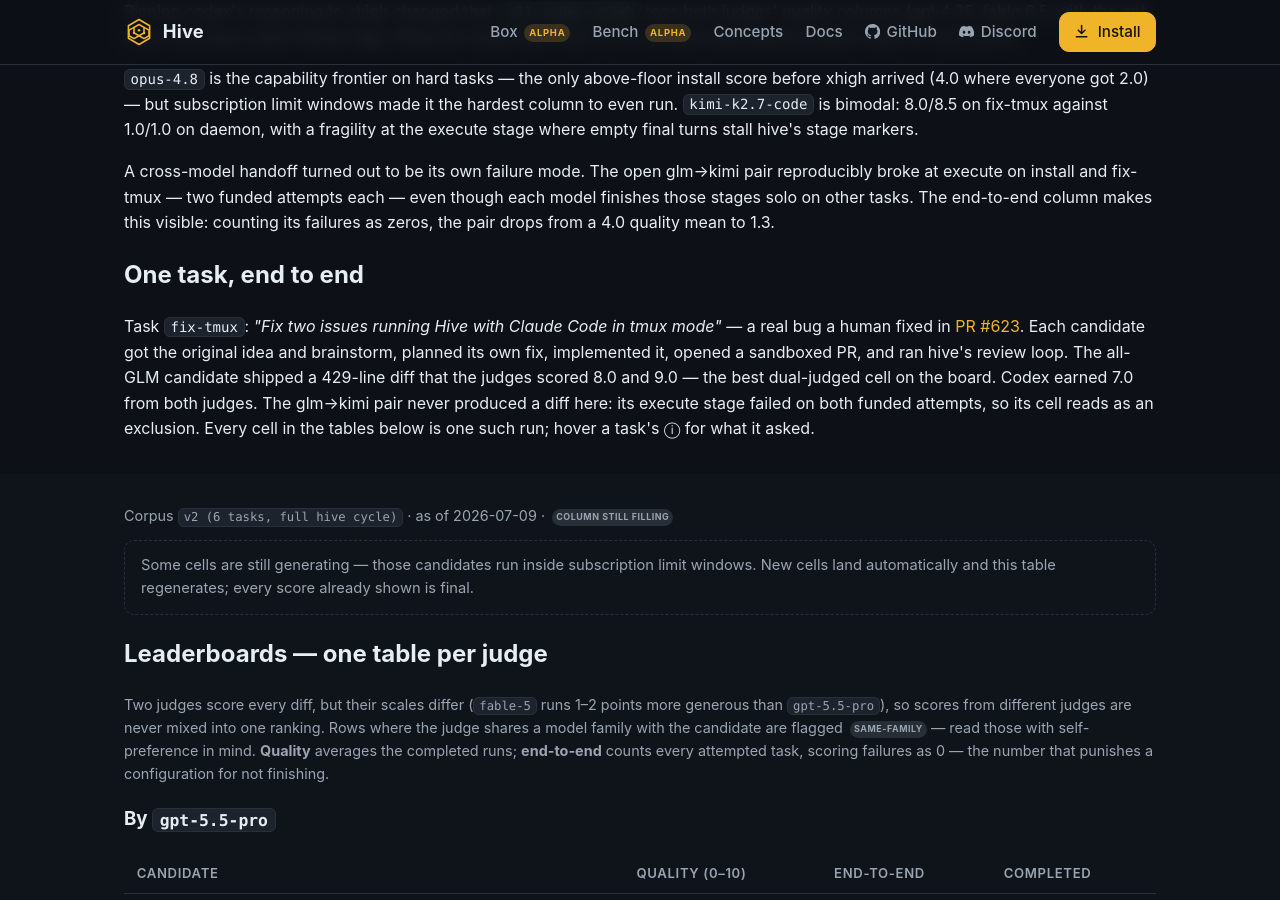
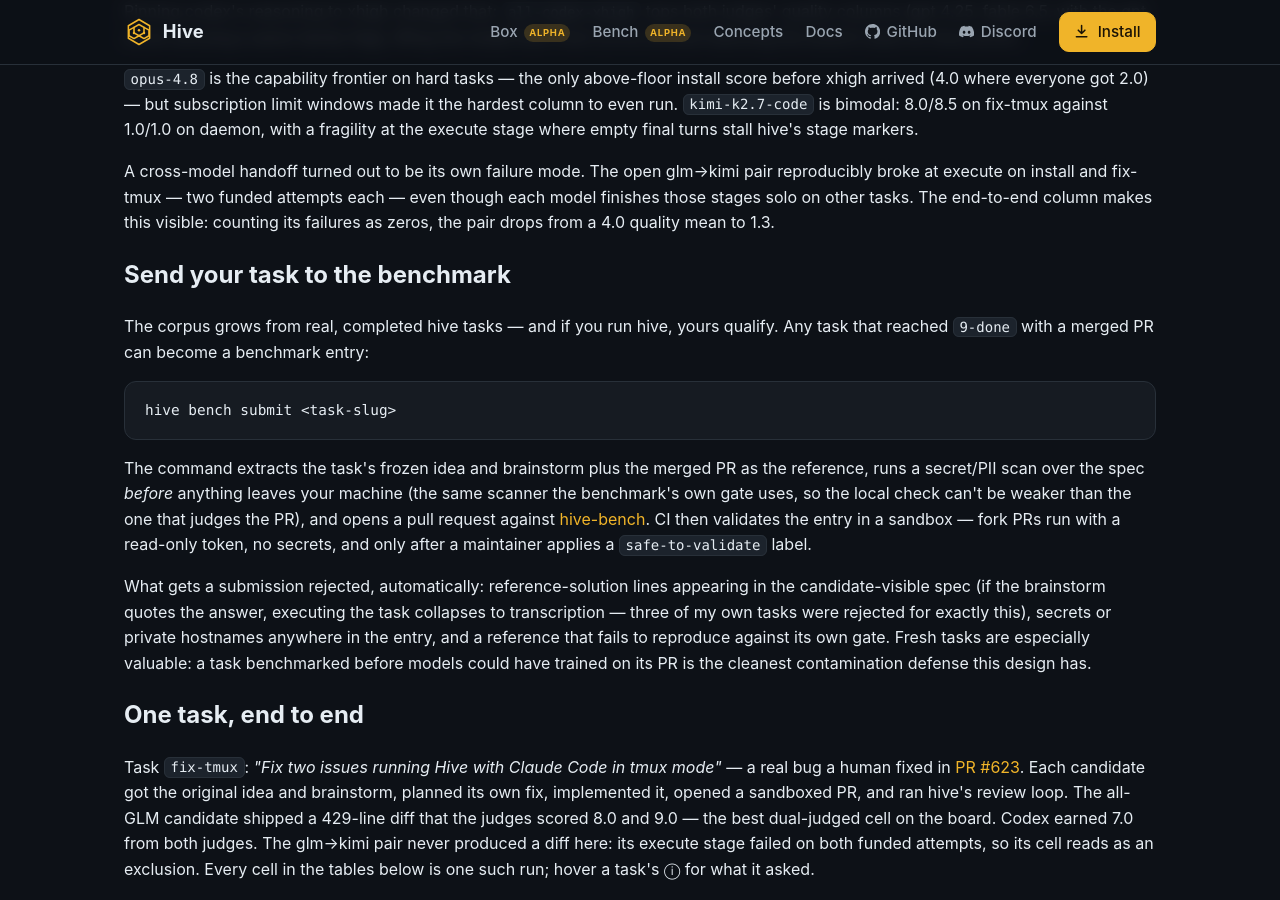
Before and after one commit to ivankuznetsov/hive-site, a Jekyll site: the page built from bench/index.md, in a window 1280 px wide and 900 px high, scrolled down 1543 px. Built offline with Jekyll 4.4.1, drawn with Linux system fonts in a browser that asks for light colours.

Commit message:
bench: "send your task to the benchmark" section — hive bench submit
Documents the contribution path: any 9-done hive task with a merged PR
can join the corpus via "hive bench submit <slug>" — local secret
preflight (same scanner as the gate), PR against hive-bench, sandboxed
label-gated CI validation. Names what gets auto-rejected (answer leaks
in the brainstorm, secrets, non-reproducing references) and why fresh
tasks matter (contamination defense).

Co-Authored-By: Claude Fable 5 <noreply@anthropic.com>

```diff
--- a/_includes/bench/about.html
+++ b/_includes/bench/about.html
@@ -106,6 +106,35 @@
       quality mean to 1.3.
     </p>
 
+    <h2>Send your task to the benchmark</h2>
+    <p>
+      The corpus grows from real, completed hive tasks — and if you run hive,
+      yours qualify. Any task that reached <code>9-done</code> with a merged PR
+      can become a benchmark entry:
+    </p>
+    <pre class="bench-cmd"><code>hive bench submit &lt;task-slug&gt;</code></pre>
+    <p>
+      The command extracts the task's frozen idea and brainstorm plus the merged
+      PR as the reference, runs a secret/PII scan over the spec <em>before</em>
+      anything leaves your machine (the same scanner the benchmark's own gate
+      uses, so the local check can't be weaker than the one that judges the PR),
+      and opens a pull request against
+      <a href="https://github.com/ivankuznetsov/hive-bench">hive-bench</a>.
+      CI then validates the entry in a sandbox — fork PRs run with a read-only
+      token, no secrets, and only after a maintainer applies a
+      <code>safe-to-validate</code> label.
+    </p>
+    <p>
+      What gets a submission rejected, automatically: reference-solution lines
+      appearing in the candidate-visible spec (if the brainstorm quotes the
+      answer, executing the task collapses to transcription — three of my own
+      tasks were rejected for exactly this), secrets or private hostnames
+      anywhere in the entry, and a reference that fails to reproduce against
+      its own gate. Fresh tasks are especially valuable: a task benchmarked
+      before models could have trained on its PR is the cleanest contamination
+      defense this design has.
+    </p>
+
     <h2>One task, end to end</h2>
     <p class="bench-example">
       Task <code>fix-tmux</code>: <em>"Fix two issues running Hive with Claude
```
